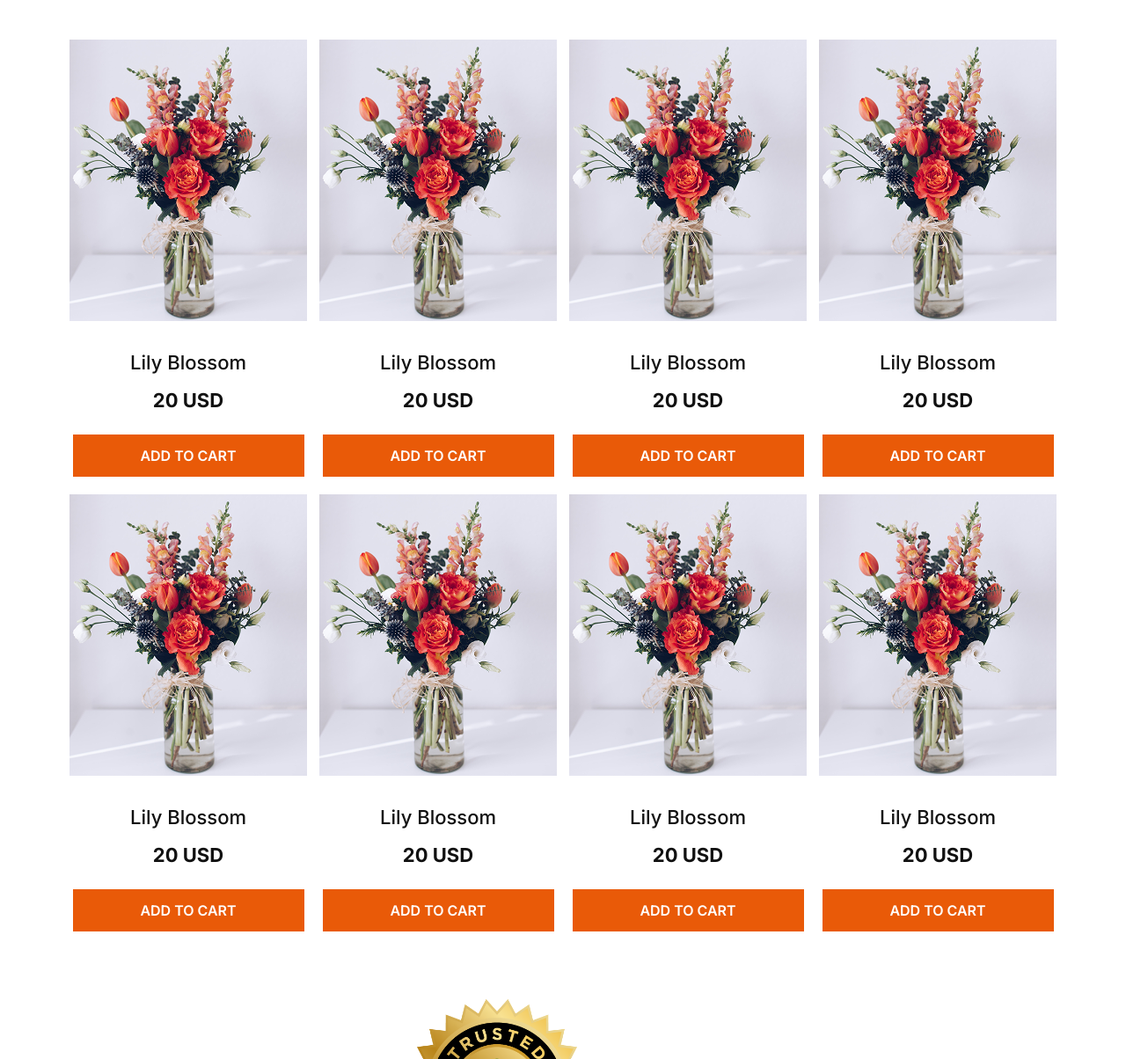
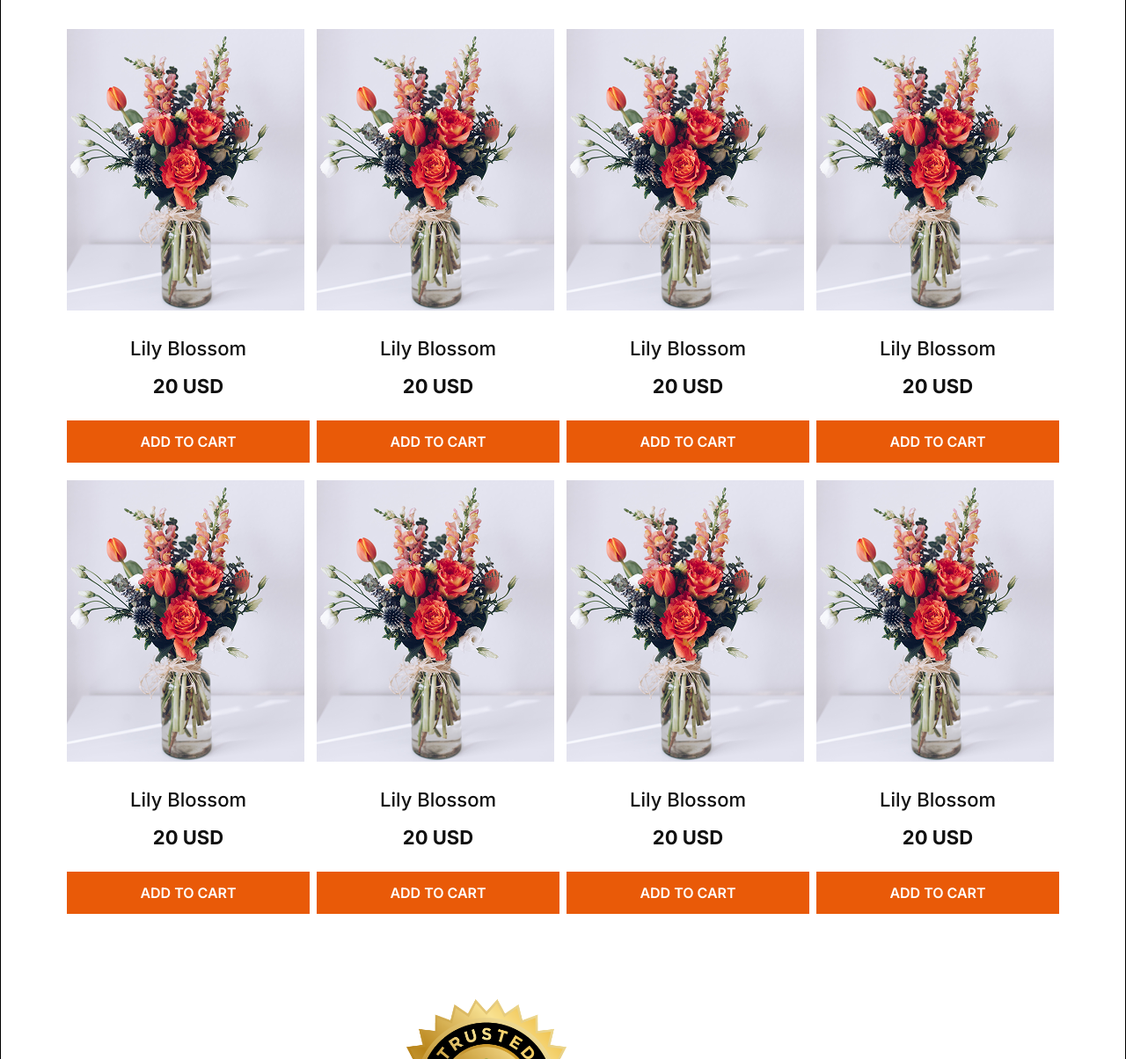
Before and after one commit to RahidulRIP/responsive-flowers-site, a plain HTML site: page index.html in a window 1280 px wide. Shown: the part 829-2033 px from the top of the page at 88% size. Drawn offline with nearby package versions, Linux system fonts and the light colour scheme.

Commit message:
modify the our plants card design

```diff
--- a/index.html
+++ b/index.html
@@ -38,11 +38,11 @@
 
 </head>
 
-<body>
+<body class="border">
     <!-- header section start here  -->
     <header class="max-w-6xl mx-auto">
         <!-- nav section start  -->
-        <nav class="flex items-center justify-between p-4 shadow-2xs">
+        <nav class="flex items-center justify-between p-3 shadow-2xs">
             <div class="max-w-16">
                 <img class="w-full" src="./assets/logo.png" alt="">
             </div>
@@ -62,7 +62,7 @@
         <!-- nav section end  -->
 
         <!-- banner section start  -->
-        <section class="flex flex-col md:flex-row items-end justify-between mt-7 md:mt-28 p-4">
+        <section class="flex flex-col md:flex-row items-end justify-between mt-7 md:mt-28 p-3">
             <div class="flex-1 order-2 md:order-1">
                 <h2 class="noto text-[24px] md:text-6xl font-bold mb-3.5 mt-7 md:mt-0">ALWAYS <span
                         class="text-[#E95A08] md:leading-20"> FRESH <br> FLOWERS</span></h2>
@@ -80,7 +80,7 @@
 
 
     <!-- main section start here  -->
-    <main>
+    <main class="">
         <!-- our plants section start  -->
         <section class="max-w-6xl mx-auto mt-[120px] p-3">
             <div class="text-center space-y-4 mb-12 ">
@@ -91,94 +91,108 @@
                     exotic blooms, we offer a wide variety of fresh.</p>
             </div>
             <div class="grid grid-cols-2 md:grid-cols-4 md:gap-y-5 md:gap-2 gap-x-5 gap-y-7">
-                <div class="flex flex-col items-center gap-7">
+                <div class="space-y-6">
                     <div>
                         <img class="" src="./assets/sample-flower-image.png" alt="">
                     </div>
                     <div class="inter text-center space-y-2.5">
                         <p class="text-[#111111] text-[22px] font-medium">Lily Blossom</p>
                         <h4 class="text-[#111111] text-[22px] font-bold">20 USD</h4>
-                        <div class="">
-                            <button class="text-white font-semibold bg-[#E95A08]  w-[172px] md:w-[263px] py-3  mt-3">ADD
-                                TO CART</button>
+                        <div class="w-full">
+                            <button class="text-white font-semibold  bg-[#E95A08] w-full  py-3 mt-3">ADD TO
+                                CART</button>
                         </div>
                     </div>
                 </div>
-                <div class="flex flex-col items-center gap-7">
-                    <div>
-                        <img class="w-full" src="./assets/sample-flower-image.png" alt="">
-                    </div>
-                    <div class="inter text-center space-y-2.5">
-                        <p class="text-[#111111] text-[22px] font-medium">Lily Blossom</p>
-                        <h4 class="text-[#111111] text-[22px] font-bold">20 USD</h4>
-                        <button class="text-white font-semibold  bg-[#E95A08] w-[172px] md:w-[263px] py-3  mt-3">ADD TO
-                            CART</button>
-                    </div>
-                </div>
-                <div class="flex flex-col items-center gap-7">
+                <div class="space-y-6">
                     <div>
                         <img class="" src="./assets/sample-flower-image.png" alt="">
                     </div>
                     <div class="inter text-center space-y-2.5">
                         <p class="text-[#111111] text-[22px] font-medium">Lily Blossom</p>
                         <h4 class="text-[#111111] text-[22px] font-bold">20 USD</h4>
-                        <button class="text-white font-semibold  bg-[#E95A08] w-[172px] md:w-[263px] py-3 mt-3">ADD TO
+                        <div class="w-full">
+                            <button class="text-white font-semibold  bg-[#E95A08] w-full  py-3 mt-3">ADD TO
                                 CART</button>
                         </div>
                     </div>
-                <div class="flex flex-col items-center gap-7">
+                </div>
+                <div class="space-y-6">
                     <div>
                         <img class="" src="./assets/sample-flower-image.png" alt="">
                     </div>
                     <div class="inter text-center space-y-2.5">
                         <p class="text-[#111111] text-[22px] font-medium">Lily Blossom</p>
                         <h4 class="text-[#111111] text-[22px] font-bold">20 USD</h4>
-                        <button class="text-white font-semibold  bg-[#E95A08] w-[172px] md:w-[263px] py-3 mt-3">ADD TO
+                        <div class="w-full">
+                            <button class="text-white font-semibold  bg-[#E95A08] w-full py-3 mt-3">ADD TO
                                 CART</button>
                         </div>
                     </div>
-                <div class="flex flex-col items-center gap-7">
+                </div>
+                <div class="space-y-6">
                     <div>
                         <img class="" src="./assets/sample-flower-image.png" alt="">
                     </div>
                     <div class="inter text-center space-y-2.5">
                         <p class="text-[#111111] text-[22px] font-medium">Lily Blossom</p>
                         <h4 class="text-[#111111] text-[22px] font-bold">20 USD</h4>
-                        <button class="text-white font-semibold  bg-[#E95A08] w-[172px] md:w-[263px] py-3 mt-3">ADD TO
+                        <div class="w-full">
+                            <button class="text-white font-semibold  bg-[#E95A08] w-full  py-3 mt-3">ADD TO
                                 CART</button>
                         </div>
                     </div>
-                <div class="flex flex-col items-center gap-7">
+                </div>
+                <div class="space-y-6">
                     <div>
                         <img class="" src="./assets/sample-flower-image.png" alt="">
                     </div>
                     <div class="inter text-center space-y-2.5">
                         <p class="text-[#111111] text-[22px] font-medium">Lily Blossom</p>
                         <h4 class="text-[#111111] text-[22px] font-bold">20 USD</h4>
-                        <button class="text-white font-semibold  bg-[#E95A08] w-[172px] md:w-[263px] py-3 mt-3">ADD TO
+                        <div class="w-full">
+                            <button class="text-white font-semibold  bg-[#E95A08] w-full  py-3 mt-3">ADD TO
                                 CART</button>
                         </div>
                     </div>
-                <div class="flex flex-col items-center gap-7">
+                </div>
+                <div class="space-y-6">
                     <div>
                         <img class="" src="./assets/sample-flower-image.png" alt="">
                     </div>
                     <div class="inter text-center space-y-2.5">
                         <p class="text-[#111111] text-[22px] font-medium">Lily Blossom</p>
                         <h4 class="text-[#111111] text-[22px] font-bold">20 USD</h4>
-                        <button class="text-white font-semibold  bg-[#E95A08] w-[172px] md:w-[263px] py-3 mt-3">ADD TO
+                        <div class="w-full">
+                            <button class="text-white font-semibold  bg-[#E95A08] w-full  py-3 mt-3">ADD TO
                                 CART</button>
                         </div>
                     </div>
-                <div class="flex flex-col items-center gap-7">
+                </div>
+                <div class="space-y-6">
                     <div>
                         <img class="" src="./assets/sample-flower-image.png" alt="">
                     </div>
                     <div class="inter text-center space-y-2.5">
                         <p class="text-[#111111] text-[22px] font-medium">Lily Blossom</p>
                         <h4 class="text-[#111111] text-[22px] font-bold">20 USD</h4>
-                        <button class="text-white font-semibold  bg-[#E95A08] w-[172px] md:w-[263px] py-3 mt-3">ADD TO
+                        <div class="w-full">
+                            <button class="text-white font-semibold  bg-[#E95A08] w-full  py-3 mt-3">ADD TO
                                 CART</button>
+                        </div>
+                    </div>
+                </div>
+                <div class="space-y-6">
+                    <div>
+                        <img class="" src="./assets/sample-flower-image.png" alt="">
+                    </div>
+                    <div class="inter text-center space-y-2.5">
+                        <p class="text-[#111111] text-[22px] font-medium">Lily Blossom</p>
+                        <h4 class="text-[#111111] text-[22px] font-bold">20 USD</h4>
+                        <div class="w-full">
+                            <button class="text-white font-semibold  bg-[#E95A08] w-full  py-3 mt-3">ADD TO
+                                CART</button>
+                        </div>
                     </div>
                 </div>
             </div>
@@ -188,13 +202,15 @@
 
 
         <!-- flower and Plants Lover section start  -->
-        <section class="max-w-6xl mx-auto mt-10  md:mt-[120px] p-4">
-            <div class="flex flex-col md:flex-row items-center gap-5 md:gap-16 flex-1">
-                <div class="relative">
-                    <div>
-                        <img class="" src="./assets/./flower-store.png" alt="">
+        <section class="max-w-6xl mx-auto mt-10  md:mt-40 p-3">
+            <div class="md:flex flex-row items-center gap-16">
+                <div class=" relative flex-1">
+                    <div
+                        class="bg-[url('./assets/flower-store.png')] bg-cover bg-center  h-[396px]  md:h-[597px]">
+
                     </div>
-                    <img class="w-[286px] h-[286px] hidden md:flex absolute -top-32 z-1 -right-22" src="./assets/./trusted-badge.png" alt="">
+                    <img class="w-[286px] h-[286px] hidden md:flex absolute -top-32 z-1 -right-22"
+                        src="./assets/./trusted-badge.png" alt="">
                 </div>
                 <div class="flex flex-col gap-2 md:gap-6  flex-1">
                     <h2 class="noto text-2xl md:text-5xl font-bold leading-16">Flower & Plants Lover</h2>
@@ -226,6 +242,12 @@
 
 
 
+        <!-- latest deals start here   -->
+        <section>
+
+        </section>
+        <!-- latest deals end here   -->
+
     </main>
     <!-- main section end here  -->
 
```
Lines whose indentation alone changed are shown as unchanged.
